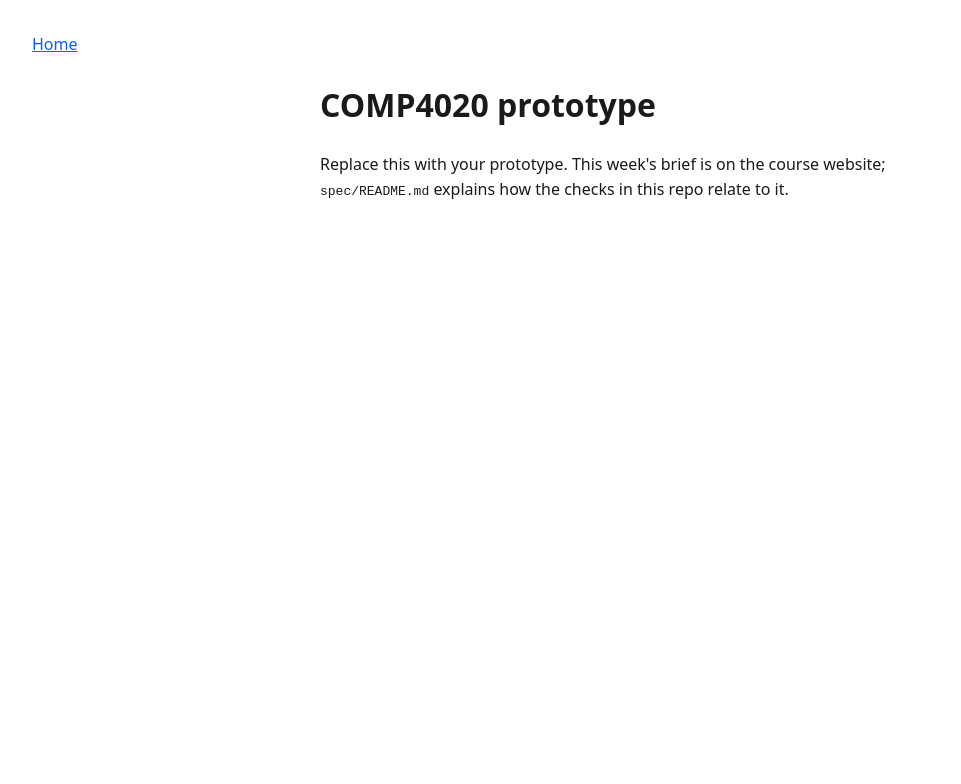
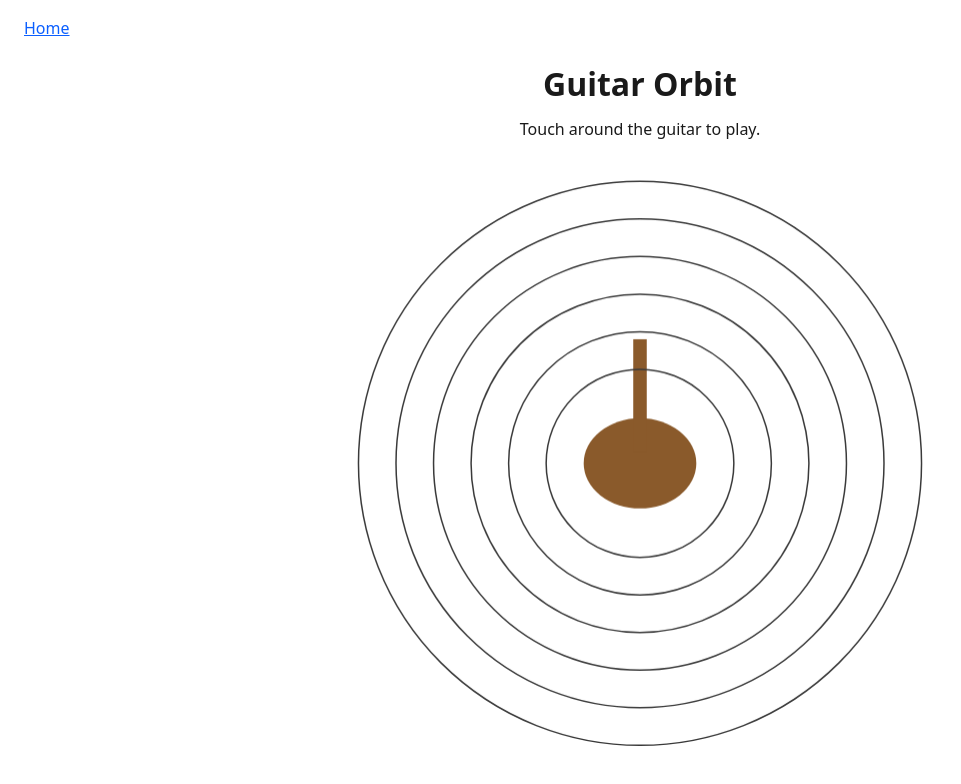
Before and after one commit to comp4020-agentic-coding-studio/comp4020-crit4-Posture627K, a website built with Vite: page index.html in a window 1280 px wide. Shown: the whole page, without its empty margins (0-961 px from the left). Built offline with nearby package versions, Linux system fonts and the light colour scheme.

Commit message:
guitar-orbit: static scaffold — guitar + six rings, opening copy, starter test replaced
Replace the starter page with the static Guitar Orbit layout: central
guitar silhouette and six concentric ring outlines drawn on canvas, sized
from min(viewport width, height) and redrawn on resize, with the exact
opening copy "Touch around the guitar to play." No pointer handling,
audio, or ring highlighting yet — those land in later stages.

spec/starter.test.ts is removed per spec/README.md (a worked example tied
to the starter's now-replaced intro hook), replaced by
spec/guitar-orbit.test.ts asserting the mechanically-checkable structural
lines of this week's spec.

```diff
--- a/index.html
+++ b/index.html
@@ -3,10 +3,10 @@
   <head>
     <meta charset="UTF-8" />
     <meta name="viewport" content="width=device-width, initial-scale=1.0" />
-    <title>COMP4020 prototype</title>
+    <title>Guitar Orbit</title>
     <meta
       name="description"
-      content="Replace this with one sentence saying what this page is. A search result and a link preview both show it."
+      content="Guitar Orbit is a browser instrument: touch or click around the guitar to play notes that change with distance and tone that changes with angle."
     />
 
     <!--
@@ -27,11 +27,9 @@
       </nav>
     </header>
     <main>
-      <h1>COMP4020 prototype</h1>
-      <p data-testid="intro">
-        Replace this with your prototype. This week's brief is on the course website;
-        <code>spec/README.md</code> explains how the checks in this repo relate to it.
-      </p>
+      <h1>Guitar Orbit</h1>
+      <p data-testid="opening-copy">Touch around the guitar to play.</p>
+      <canvas data-testid="orbit-canvas" aria-hidden="true"></canvas>
     </main>
     <script type="module" src="./main.ts"></script>
   </body>
--- a/main.ts
+++ b/main.ts
@@ -1,6 +1,63 @@
-// Your prototype's TypeScript goes here. If the week's spec rules out
-// JavaScript, delete this file and the script tag in index.html.
-const intro = document.querySelector<HTMLElement>('[data-testid="intro"]');
-if (intro) {
-  intro.dataset.ready = "true";
+// Static scaffold: draws the central guitar and six concentric rings once,
+// resized from the viewport's smaller dimension. No pointer handling, no
+// audio, and no ring highlighting yet --- those land in later stages.
+
+const RING_COUNT = 6;
+
+const canvas = document.querySelector<HTMLCanvasElement>(
+  '[data-testid="orbit-canvas"]',
+);
+
+function draw(): void {
+  if (!canvas) return;
+  const dpr = window.devicePixelRatio || 1;
+  const rect = canvas.getBoundingClientRect();
+  const width = rect.width;
+  const height = rect.height;
+  canvas.width = width * dpr;
+  canvas.height = height * dpr;
+
+  const ctx = canvas.getContext("2d");
+  if (!ctx) return;
+  ctx.setTransform(dpr, 0, 0, dpr, 0, 0);
+  ctx.clearRect(0, 0, width, height);
+
+  const centerX = width / 2;
+  const centerY = height / 2;
+  const outerRadius = Math.min(width, height) * 0.45;
+  const innerRadius = outerRadius * 0.2;
+
+  // Central guitar --- a simple, non-playable silhouette.
+  ctx.fillStyle = "#8a5a2b";
+  ctx.beginPath();
+  ctx.ellipse(
+    centerX,
+    centerY,
+    innerRadius,
+    innerRadius * 0.8,
+    0,
+    0,
+    Math.PI * 2,
+  );
+  ctx.fill();
+  ctx.fillRect(
+    centerX - innerRadius * 0.12,
+    centerY - innerRadius * 2.2,
+    innerRadius * 0.24,
+    innerRadius * 2,
+  );
+
+  // Six concentric playable rings, inner (lower notes) to outer (higher notes).
+  ctx.strokeStyle = "#3a3a3a";
+  ctx.lineWidth = 1.5;
+  for (let ring = 1; ring <= RING_COUNT; ring++) {
+    const radius =
+      innerRadius + ((outerRadius - innerRadius) * ring) / RING_COUNT;
+    ctx.beginPath();
+    ctx.arc(centerX, centerY, radius, 0, Math.PI * 2);
+    ctx.stroke();
+  }
 }
+
+draw();
+window.addEventListener("resize", draw);
--- a/styles.css
+++ b/styles.css
@@ -1,16 +1,43 @@
 body {
   margin: 0;
-  padding: 2rem;
+  min-height: 100vh;
+  display: flex;
+  flex-direction: column;
   font-family: system-ui, sans-serif;
   line-height: 1.6;
   color: #1a1a1a;
 }
 
-main {
-  max-width: 40rem;
-  margin: 0 auto;
+header {
+  padding: 1rem 1.5rem;
 }
 
 a {
   color: #0b5fff;
 }
+
+main {
+  flex: 1;
+  min-height: 0;
+  display: flex;
+  flex-direction: column;
+  align-items: center;
+  gap: 0.5rem;
+  padding: 0 1rem 1.5rem;
+  text-align: center;
+}
+
+main h1 {
+  margin: 0;
+}
+
+main p {
+  margin: 0;
+}
+
+canvas[data-testid="orbit-canvas"] {
+  display: block;
+  flex: 1;
+  width: 100%;
+  min-height: 0;
+}
```
Also changed, not shown: spec/guitar-orbit.test.ts (added, +31 -0 lines), spec/starter.test.ts (deleted, +0 -30 lines).
